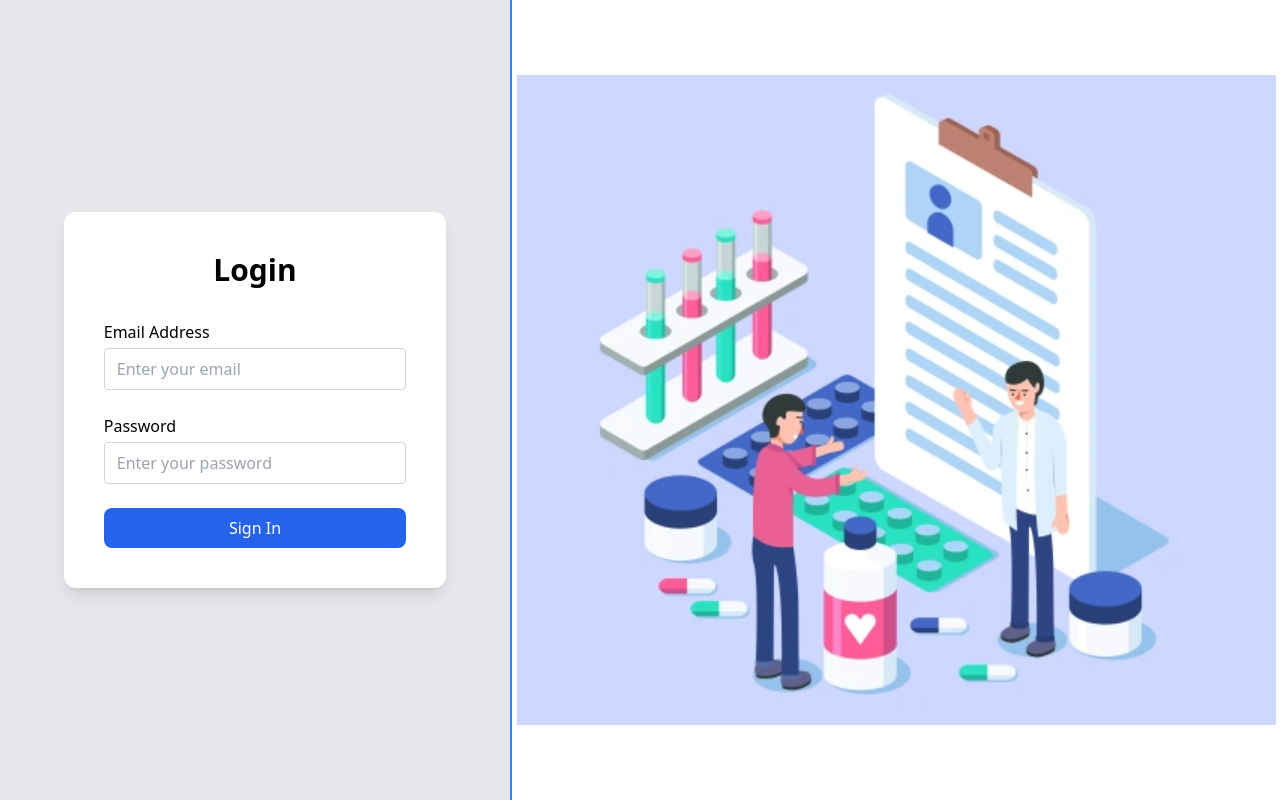
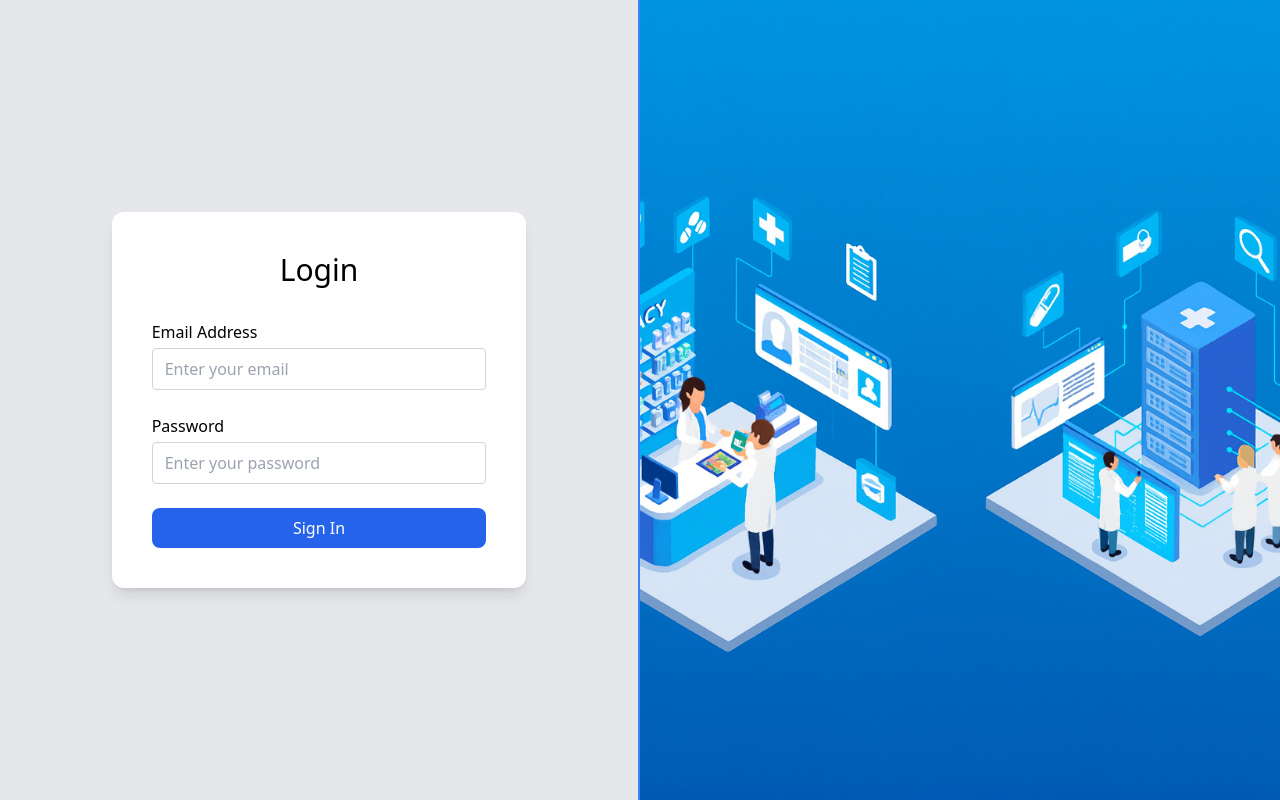
Before and after one commit to vamsidora11/pms-ui, a React app in the folder pharmacy-app/: page / in a window 1280 px wide. Built offline with nearby package versions, Linux system fonts and the light colour scheme; the HTML template or start-up script is replaced by a standard one.

Commit message:
updated the login picture

```diff
--- a/pharmacy-app/src/pages/LoginPage.tsx
+++ b/pharmacy-app/src/pages/LoginPage.tsx
@@ -1,7 +1,7 @@
-import React, { useState } from "react";
+ import React, { useState } from "react";
 import Input from "../components/common/Input";
 import Button from "../components/common/Button";
-import LoginImage from "../assets/Login.png"; // <-- your image
+import LoginImage from "../assets/Login.png";
 
 export default function LoginPage() {
   const [email, setEmail] = useState("");
@@ -11,11 +11,12 @@ export default function LoginPage() {
     <div className="flex w-screen h-screen">
 
       {/* LEFT SECTION */}
-      <div className="w-[40%] bg-gray-200 border-r-2 border-blue-500 flex justify-center items-center">
+      <div className="w-[50%] bg-gray-200 border-r-2 border-blue-500 flex justify-center items-center">
+
 
         {/* CARD */}
-        <div className="bg-white shadow-lg rounded-xl p-10 w-[75%]">
-          <h1 className="text-3xl font-semibold text-center mb-8">Login</h1>
+        <div className="bg-white shadow-lg rounded-xl p-10 w-[65%]">
+          <h1 className="text-3xl font-semiimportbold text-center mb-8">Login</h1>
 
           <div className="space-y-6">
             <Input
@@ -43,11 +44,11 @@ export default function LoginPage() {
       </div>
 
       {/* RIGHT SECTION WITH IMAGE */}
-      <div className="w-[60%] bg-white flex justify-center items-center overflow-hidden">
+      <div className="w-[50%] bg-white flex justify-center items-center overflow-hidden">
         <img
           src={LoginImage}
           alt="Login Illustration"
-          className="max-w-full max-h-full object-contain"
+          className="w-full h-full object-cover"
         />
       </div>
 
```
Also changed, not shown: pharmacy-app/src/assets/Login.png.
